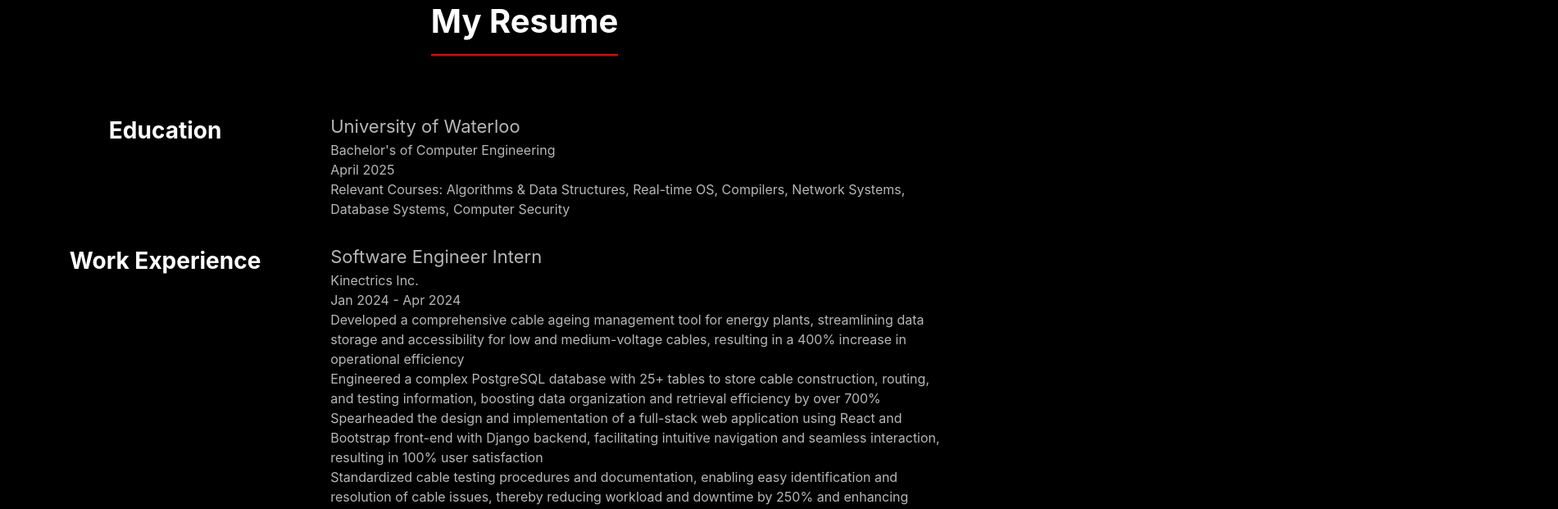
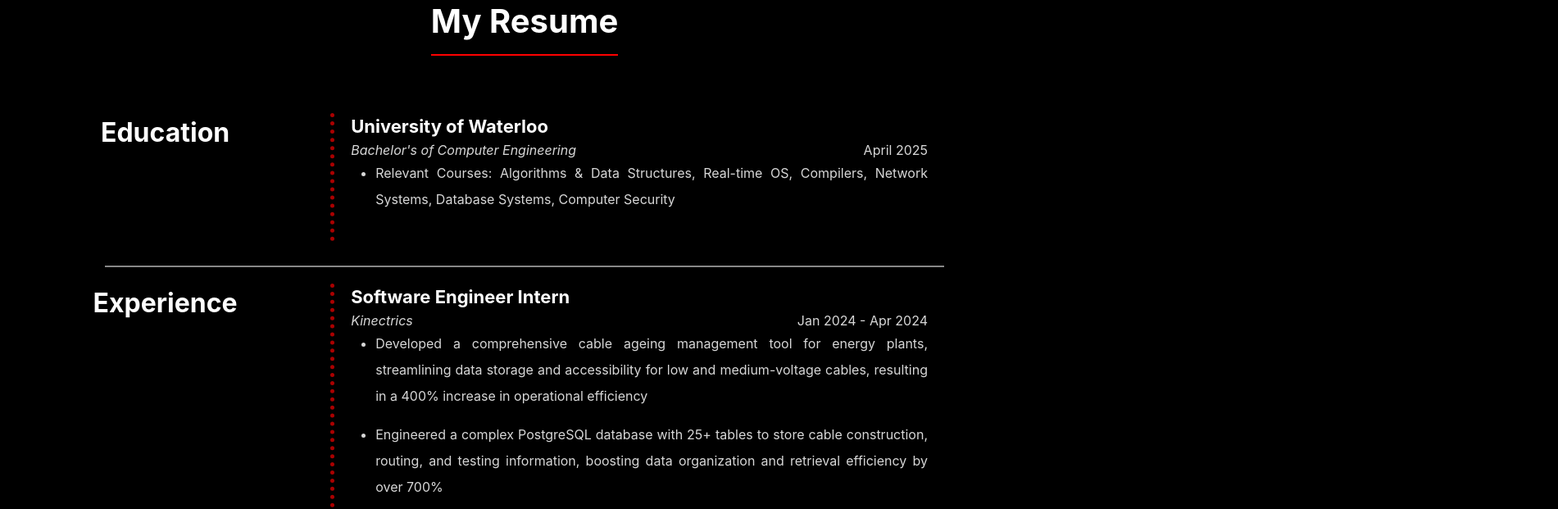
Before and after one commit to NumWon/PersonalSite, a React (Create React App) app: page / in a window 1280 px wide. Shown: the part 1620-2241 px from the top of the page at 82% size, 1901 px wide, since content can reach past the window. Built offline with nearby package versions, Linux system fonts and the light colour scheme.

Commit message:
basically finished all sections. need to add links to websites, fix the contact form, add footer, and touch up

```diff
--- a/package.json
+++ b/package.json
@@ -6,6 +6,7 @@
     "@testing-library/jest-dom": "^5.17.0",
     "@testing-library/react": "^13.4.0",
     "@testing-library/user-event": "^13.5.0",
+    "axios": "^1.6.8",
     "bootstrap": "^5.3.3",
     "react": "^18.2.0",
     "react-dom": "^18.2.0",
--- a/src/Sections/Contact.css
+++ b/src/Sections/Contact.css
@@ -22,19 +22,29 @@
 	flex: 0 0 50%;
 	color: #b7b7b7;
 	margin: auto;
+	text-align: center;
 }
 
 .contact-brief h2 {
-	/* font-family: 'Arial', sans-serif; */
 	font-size: 40px;
 	text-align: center;
+	font-weight: bold;
 	padding: 10px;
 	padding-bottom: 20px;
+	color: #fff;
 }
 
 .contact-brief p {
 	font-size: 24px;
 	padding: 30px;
+}
+
+.contact-info a {
+	text-decoration: underline;
+}
+
+.contact-info a:hover {
+	color: #f00;
 }
 
 .contact-form {
--- a/src/Sections/Contact.js
+++ b/src/Sections/Contact.js
@@ -1,4 +1,5 @@
 import React, { useState } from 'react';
+// import axios from 'axios';
 import './Contact.css';
 
 function Contact() {
@@ -19,13 +20,9 @@
 	const handleSubmit = (e) => {
 		e.preventDefault();
 
-		console.log(formData);
-
-		setFormData({
-			name: '',
-			email: '',
-			message: ''
-		});
+		const subject = encodeURIComponent("Website Contact Form Submission: " + formData.name);
+		const mailtoLink = `mailto:naumaansheikh02@gmail.com?subject=${subject}&body=${formData.message}&from=${formData.email}`;
+		window.location.href = mailtoLink;
 	};
 
 	return (
@@ -34,6 +31,7 @@
 				<div className='contact-brief'>
 					<h2>Contact Me</h2>
 					<p>Any projects? Business ideas? Questions? Feel free to reach out and I'll respond as soon as I can!</p>
+					<p className='contact-info'>Call me at <a href="tel:+16477721412">(647) 772-1412</a> or shoot me an email at <a href="mailto:naumaansheikh02@gmail.com">naumaansheikh02@gmail.com</a></p>
 				</div>
 				<div className='contact-container'>
 					<form onSubmit={handleSubmit} className='contact-form'>
--- a/src/Sections/Resume.css
+++ b/src/Sections/Resume.css
@@ -13,7 +13,7 @@
 	font-weight: bold;
 	margin-bottom: 70px;
 	display: inline-block;
-	border-bottom: 2px solid #ff0000;
+	border-bottom: 2px solid #f00;
 	padding-bottom: 10px;
 }
 
@@ -27,13 +27,21 @@
 .resume-section-title {
 	flex: 0 0 35%;
 	text-align: center;
-	font-size: 28px;
+	font-size: 32px;
 	font-weight: bold;
 }
 
 .resume-section-group {
 	flex: 0 0 65%;
-	color: #b7b7b7;
+	color: #d7d7d7;
+	border-left: 5px dotted #a00;
+	padding: 0px 20px 20px 20px;
+}
+
+.resume-section-divider {
+    border-top: 2px solid #888;
+    width: 80%;
+    margin: 20px auto;
 }
 
 .resume-group-header {
@@ -53,3 +61,29 @@
 	max-width: 30px;
 	padding-right: 10px;
 }
+
+.resume-group-title {
+	color: #fff;
+	font-weight: bold;
+}
+
+.resume-group-sub-header {
+	display: flex;
+	flex-direction: row;
+	justify-content: space-between;
+}
+
+.resume-group-sub-header-title {
+	font-style: italic;
+}
+
+.resume-group-description {
+	list-style-type: disc;
+	padding-left: 30px;
+}
+
+.resume-group-description li {
+	line-height: 2;
+	margin-bottom: 15px;
+	text-align: justify;
+}
--- a/src/Sections/Resume.js
+++ b/src/Sections/Resume.js
@@ -41,10 +41,11 @@
 					</ul>
 				</div>
 			</div>
+			<hr className='resume-section-divider' />
 
 			{/* Work Experience */}
 			<div className='resume-section'>
-				<h3 className='resume-section-title'>Work Experience</h3>
+				<h3 className='resume-section-title'>Experience</h3>
 
 				<div className='resume-section-list'>
 					<div className='resume-section-group'>
@@ -59,7 +60,7 @@
 							</ul>
 						</div>
 						<div className='resume-group-sub-header'>
-							<p className='resume-group-sub-header-title'>Kinectrics Inc.</p>
+							<p className='resume-group-sub-header-title'>Kinectrics</p>
 							<p className='resume-group-sub-header-date'>Jan 2024 - Apr 2024</p>
 						</div>
 						<ul className='resume-group-description'>
@@ -131,7 +132,7 @@
 							</ul>
 						</div>
 						<div className='resume-group-sub-header'>
-							<p className='resume-group-sub-header-title'>Niscon Inc.</p>
+							<p className='resume-group-sub-header-title'>Niscon</p>
 							<p className='resume-group-sub-header-date'>Jan 2022 - Apr 2022</p>
 						</div>
 						<ul className='resume-group-description'>
@@ -145,11 +146,12 @@
 					</div>
 				</div>
 			</div>
+			<hr className='resume-section-divider' />
 
 			{/* Projects */}
 			<div className='resume-section'>
 				<h3 className='resume-section-title'>Projects</h3>
-
+				<div className='resume-section-list'>
 					<div className='resume-section-group'>
 						<div className='resume-group-header'>
 								<p className='resume-group-title'>Real-Time OS</p>
@@ -184,6 +186,7 @@
 							</ul>
 						</div>
 				</div>
+			</div>
 		</section>
 	);
 };
```
Also changed, not shown: 1 other file (tests, documents, lock files or other folders). Lines whose indentation alone changed are shown as unchanged.
